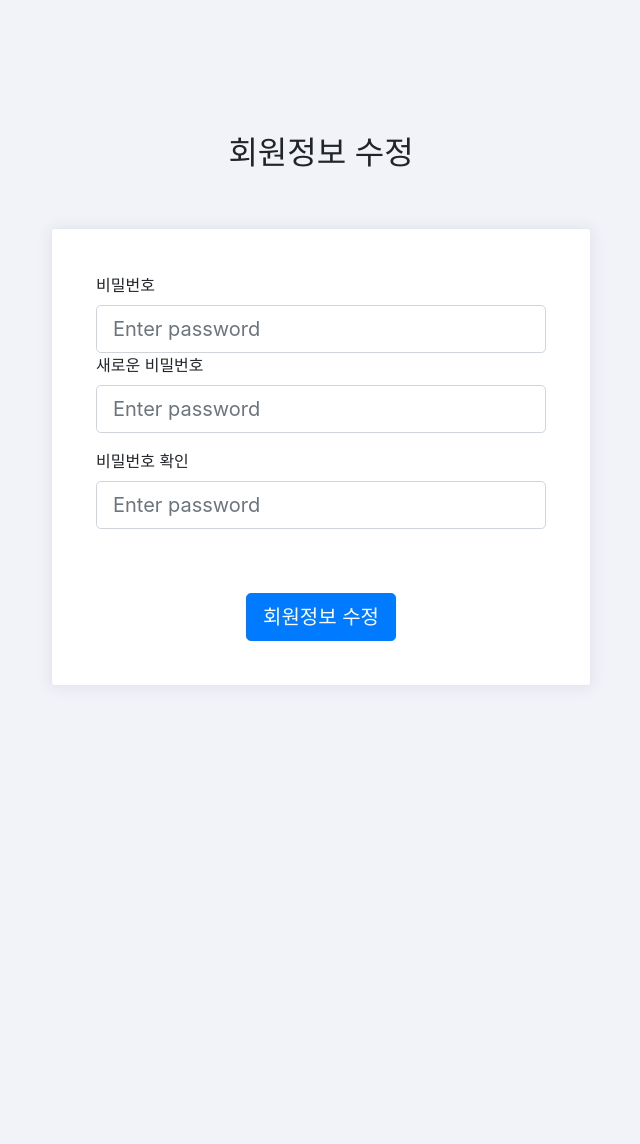
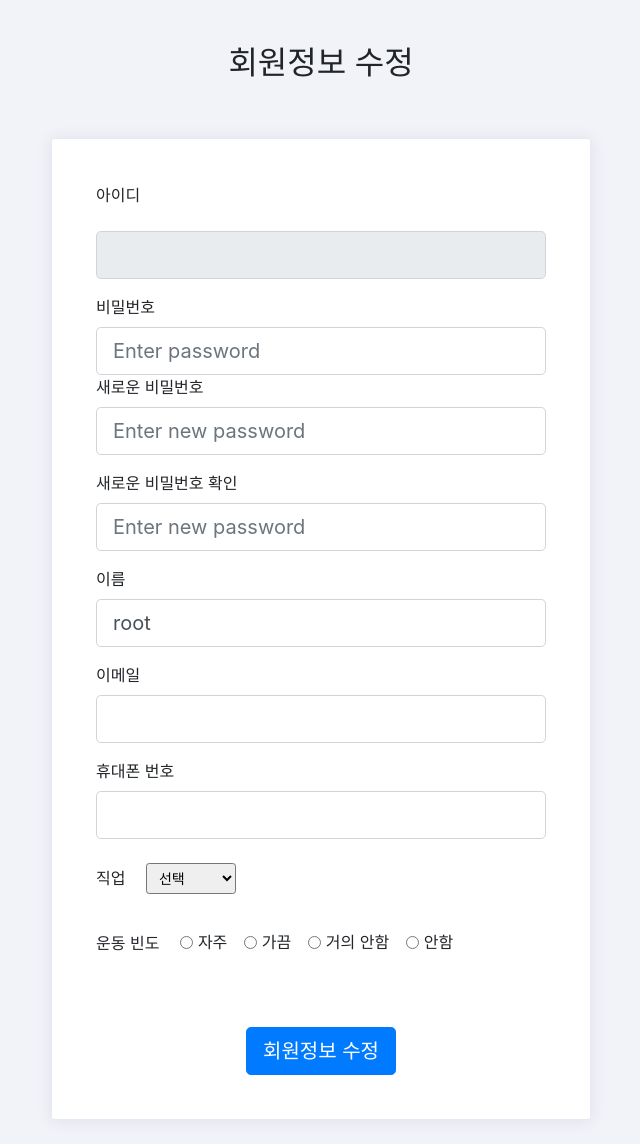
Before and after one commit to seungwanRyu01/ddoappa_project, a Django app: template member/templates/updateUser.html in a window 1280 px wide. Shown: the whole page, without its empty margins (319-959 px from the left). Before the commit the page ends 686 px from the top, so only its background shows below. Run offline with Django 3.2, Linux system fonts and the light colour scheme; the template is opened without the code that fills it: values that come from a table or form of the project are taken from there, others are empty; data comes from the database, SQL or seed files in the repository; both versions use the stored data as it was after the commit.

Commit message:
9월 23일 저녁 전까지

```diff
--- a/member/templates/updateUser.html
+++ b/member/templates/updateUser.html
@@ -50,10 +50,10 @@
                                 <div class="m-sm-4">
                                     <form action="{% url 'updateuser' %}" method="post">
                                         {% csrf_token %}
-                                        <!-- <label>아이디</label>
+                                        <label>아이디</label>
                                         <div class="form-group input-group mt-3">
-                                            <input class="form-control form-control-lg userid_input" type="id" name="id" placeholder="Enter ID" check_result="fail">
-                                        </div> -->
+                                            <input class="form-control form-control-lg userid_input" type="id" name="id" value="{{infoUser.userid}}" readonly>
+                                        </div>
                                         <div class="form-group mt-3">
                                             <div class="form-outline">
 												<label class="form-label" for="pw">비밀번호</label>
@@ -61,46 +61,33 @@
 											</div>
 											<div class="form-outline">
 												<label class="form-label" for="new_pw">새로운 비밀번호</label>
-												<input type="password" id="new_pw" name="new_pw" class="form-control form-control-lg new_pw" placeholder="Enter password"/>
+												<input type="password" id="new_pw" name="new_pw" class="form-control form-control-lg new_pw" placeholder="Enter new password"/>
 											</div>
                                             <div class="new_pw regex" style="color: #d92742; font-weight: bold;"></div>
                                             <div class="form-outline mt-3">
-												<label class="form-label" for="chkpw">비밀번호 확인</label>
-												<input type="password" id="chkpw" name="chkpw" class="form-control form-control-lg new_pw" placeholder="Enter password"/>
+												<label class="form-label" for="chkpw">새로운 비밀번호 확인</label>
+												<input type="password" id="chkpw" name="chkpw" class="form-control form-control-lg new_pw" placeholder="Enter new password"/>
 												<span id="alert-success" style="display: none; font-weight: bold;">비밀번호가 일치합니다.</span>
 												<span id="alert-danger" style="display: none; color: #d92742; font-weight: bold; ">비밀번호가 일치하지 않습니다.</span>
 											</div>
 										</div>
-                                        <!-- <div class="form-group mt-3">
+                                        <div class="form-group mt-3">
                                             <label>이름</label>
-                                            <input class="form-control form-control-lg" type="text" name="new_name" placeholder="Enter your Name">
+                                            <input class="form-control form-control-lg" type="text" name="new_name" value="{{infoUser.username}}">
                                         </div>
                                         <div class="form-group mt-3">
                                             <label>이메일</label>
-                                            <input class="form-control form-control-lg" type="email" name="email" id="email" placeholder="Enter your E-mail">
+                                            <input class="form-control form-control-lg" type="email" name="new_email" id="new_email" value="{{infoUser.useremail}}">
                                         </div>
                                         <div class="email regex" style="color: #d92742; font-weight: bold;"></div>
                                         <div class="form-group mt-3">
                                             <label>휴대폰 번호</label>
-                                            <input class="form-control form-control-lg" type="tel" name="pNum" id="pNum" placeholder="Enter your Phonenumber">
+                                            <input class="form-control form-control-lg" type="tel" name="new_pNum" id="new_pNum" value="{{infoUser.phoneNumber}}">
                                         </div>
                                         <div class="phone regex" style="color: #d92742; font-weight: bold;"></div>
-                                        <div class="form-group mt-3">
-                                            <label>성별</label>
-                                            <span class="ml-3">
-                                                <div class="form-check form-check-inline mt-2">
-                                                    <input class="form-check-input" type="radio" name="gender" value="M" checked />
-                                                    <label class="form-check-label">남성(Male)</label>
-                                                </div>
-                                                <div class="form-check form-check-inline mt-2">
-                                                    <input class="form-check-input" type="radio" name="gender" value="W" />
-                                                    <label class="form-check-label">여성(Female)</label>
-                                                </div>
-                                            </span>
-                                        </div>
                                         <div class="form-group mt-4">
                                             <label>직업</label>
-                                            <select class="select form-control-sm ml-3" id="job" name="job">
+                                            <select class="select form-control-sm ml-3" id="new_job" name="new_job">
                                                 <option value="" selected>선택</option>
                                                 <option value="W">직장인</option>
                                                 <option value="A">선수</option>
@@ -113,27 +100,41 @@
                                             <label>운동 빈도</label>
                                             <span class="ml-3">
                                                 <div class="form-check form-check-inline mt-3">
-                                                    <input class="form-check-input" type="radio" name="freq" value="U" />
+                                                    <input class="form-check-input" type="radio" name="new_freq" value="U" />
                                                     <label class="form-check-label">자주</label>
                                                 </div>
                                                 <div class="form-check form-check-inline mt-3">
-                                                    <input class="form-check-input" type="radio" name="freq" value="S" />
+                                                    <input class="form-check-input" type="radio" name="new_freq" value="S" />
                                                     <label class="form-check-label">가끔</label>
                                                 </div>
                                                 <div class="form-check form-check-inline mt-3">
-                                                    <input class="form-check-input" type="radio" name="freq" value="H" />
+                                                    <input class="form-check-input" type="radio" name="new_freq" value="H" />
                                                     <label class="form-check-label">거의 안함</label>
                                                 </div>
                                                 <div class="form-check form-check-inline mt-3">
-                                                    <input class="form-check-input" type="radio" name="freq" value="N" />
+                                                    <input class="form-check-input" type="radio" name="new_freq" value="N" />
                                                     <label class="form-check-label">안함</label>
                                                 </div>
                                             </span>
-                                        </div> -->
+                                        </div>
                                         <div class="text-center t-4 pt-5">
                                             <button class="btn btn-primary btn-lg" type="submit">회원정보 수정</button>
                                         </div>
+
                                         <script>
+                                            $('.pw').focusout( function() {
+                                                var vald_pwd1 = $("#pw").val()
+                                                var vald_pwd2 = "{{infoUser.password}}"
+
+                                                if (vald_pwd1 == vald_pwd2) {
+                                                    $(".pw").html("");
+                                                }
+                                                else {
+                                                    alert('기존 비밀번호가 일치하지 않습니다.');
+                                                    return false;
+                                                }
+                                            })
+
                                             $('.new_pw').focusout( function() {
                                                 var pwd1 = $("#new_pw").val();
                                                 var pwd2 = $("#chkpw").val();
@@ -164,32 +165,32 @@
                                             });
                                         </script>
 
-                                        <!-- <script>
-                                            $("#email").focusout("input",function(){
+                                        <script>
+                                            $("#new_email").focusout("input",function(){
                                                 var regex = /.+@[a-z]+(\.[a-z]+){1,2}$/;
                                                 var result = regex.exec($("#email").val());
 
                                                 if (result != null) {
-                                                    $(".email.regex").html("");
+                                                    $(".new_email.regex").html("");
                                                 }
                                                 else {
-                                                    $(".email.regex").html("올바른 이메일 형식이 아닌거 같은데?");
+                                                    $(".new_email.regex").html("올바른 이메일 형식이 아닌거 같은데?");
                                                 }
                                             })
                                         </script>
                                         <script>
-                                            $("#pNum").focusout("input",function(){
+                                            $("#new_pNum").focusout("input",function(){
                                                 var regex = /^01\d\d{3,4}\d{4}$/;
                                                 var result = regex.exec($("#pNum").val());
 
                                                 if(result != null) {
-                                                    $(".phone.regex").html("");
+                                                    $(".new_phone.regex").html("");
                                                 }
                                                 else {
-                                                    $(".phone.regex").html("요즘 휴대폰 번호가 이렇게 생겼나?");
+                                                    $(".new_phone.regex").html("요즘 휴대폰 번호가 이렇게 생겼나?");
                                                 }
                                             })
-                                        </script> -->
+                                        </script>
                                         {% if messages %}
                                             {% for message in messages %}
                                             <script>
--- a/member/urls.py
+++ b/member/urls.py
@@ -7,8 +7,9 @@
     path('login/', views.login, name='login'),
     path('logout/', views.logout, name='logout'),
     path('check_id/', views.check_id, name='check_id'),
+    path('mypage/', views.myPage, name = 'mypage'),
     path('updateuser/', views.updateUser, name='updateuser'),
     path('updateuserPage/', views.updateUserPage, name='updateuserPage'),
-    path('mypage/', views.myPage, name = 'mypage'),
+
     path('deleteuser/', views.deleteUser, name = 'deleteuser')
     ]
```
Also changed, not shown: member/views.py (+15 -10 lines), db.sqlite3.
